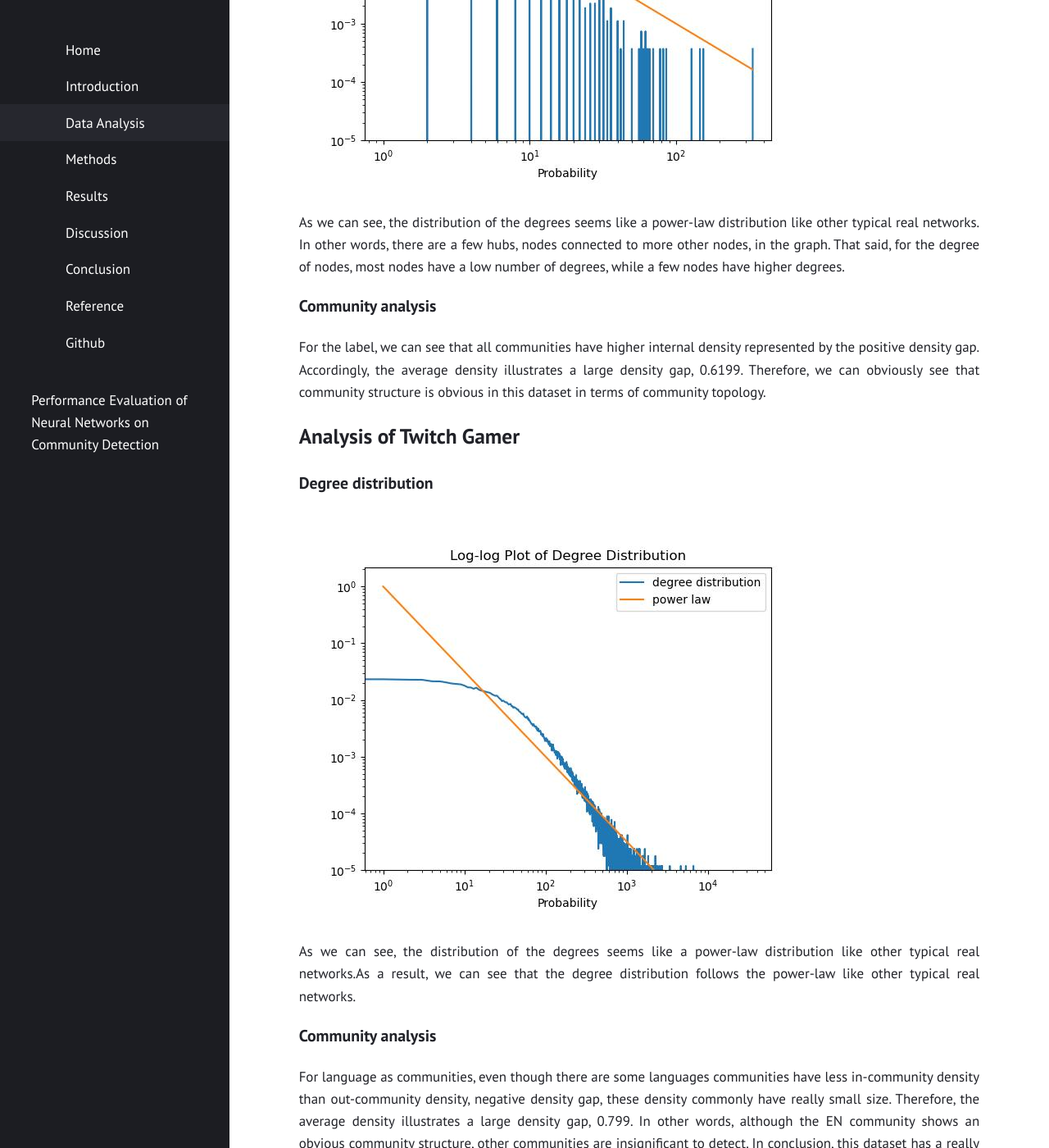
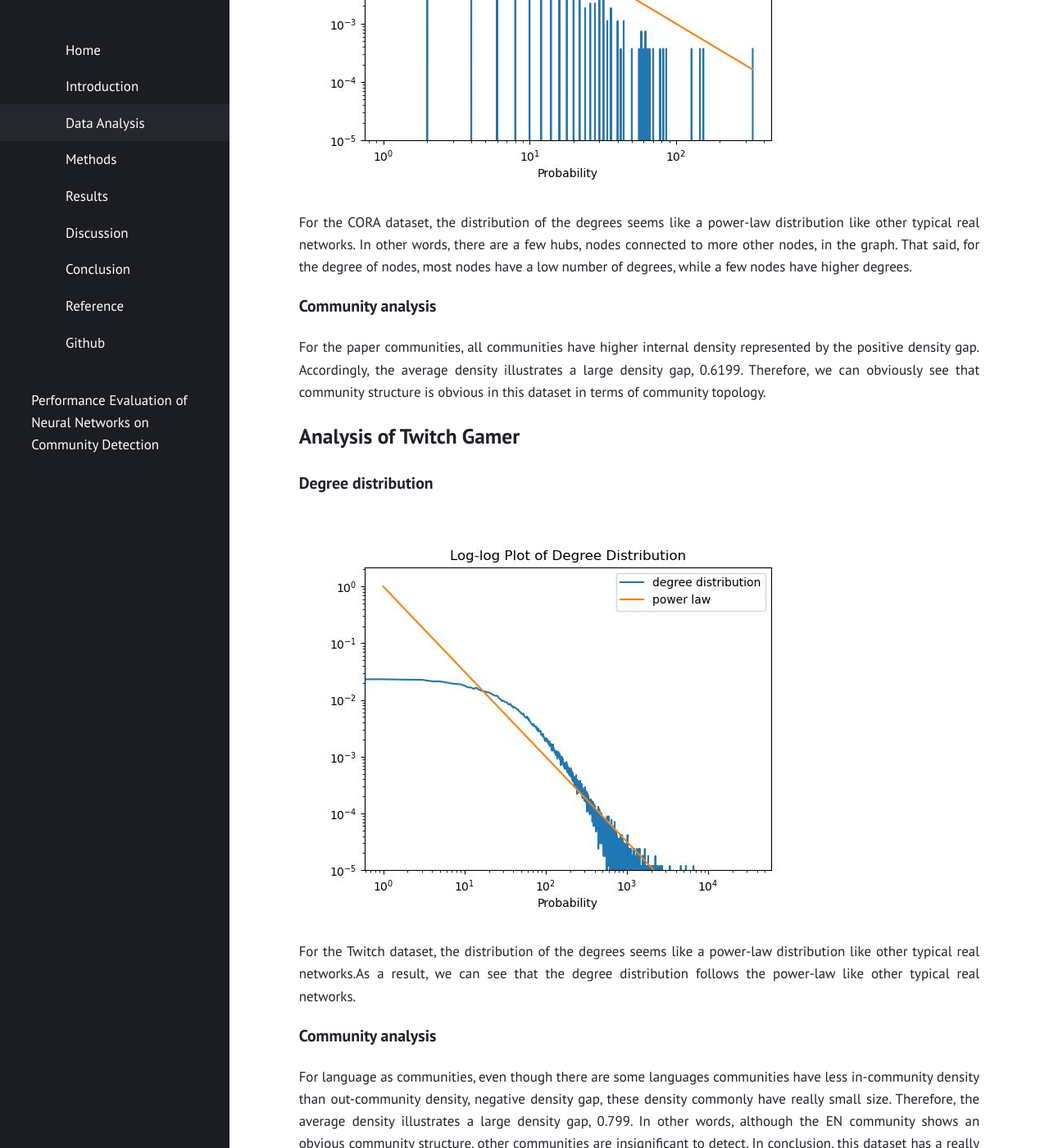
Before and after one commit to hblyx/DSC180_Project2, a Jekyll site: the page built from data_analysis.md, in a window 1280 px wide and 1400 px high, scrolled down 803 px. Shown: the whole window at 82% size. Built offline with Jekyll 4.4.1, drawn with Linux system fonts in a browser that asks for light colours.

Commit message:
Update data_analysis.md

```diff
--- a/data_analysis.md
+++ b/data_analysis.md
@@ -14,18 +14,18 @@ $$density = \frac{edges\_in\_community}{edges\_out\_community}$$
 
 ![CORA_degree](/figures/cora_log_degree_distribution.jpg)
 
-As we can see, the distribution of the degrees seems like a power-law distribution like other typical real networks. In other words, there are a few hubs, nodes connected to more other nodes, in the graph. That said, for the degree of nodes, most nodes have a low number of degrees, while a few nodes have higher degrees.
+For the CORA dataset, the distribution of the degrees seems like a power-law distribution like other typical real networks. In other words, there are a few hubs, nodes connected to more other nodes, in the graph. That said, for the degree of nodes, most nodes have a low number of degrees, while a few nodes have higher degrees.
 
 ### Community analysis
 
-For the label, we can see that all communities have higher internal density represented by the positive density gap. Accordingly, the average density illustrates a large density gap, 0.6199. Therefore, we can obviously see that community structure is obvious in this dataset in terms of community topology.
+For the paper communities, all communities have higher internal density represented by the positive density gap. Accordingly, the average density illustrates a large density gap, 0.6199. Therefore, we can obviously see that community structure is obvious in this dataset in terms of community topology.
 
 ## Analysis of Twitch Gamer
 ### Degree distribution
 
 ![CORA_degree](/figures/twitch_log_degree_distribution.jpg)
 
-As we can see, the distribution of the degrees seems like a power-law distribution like other typical real networks.As a result, we can see that the degree distribution follows the power-law like other typical real networks.
+For the Twitch dataset, the distribution of the degrees seems like a power-law distribution like other typical real networks.As a result, we can see that the degree distribution follows the power-law like other typical real networks.
 
 ### Community analysis
 
```
